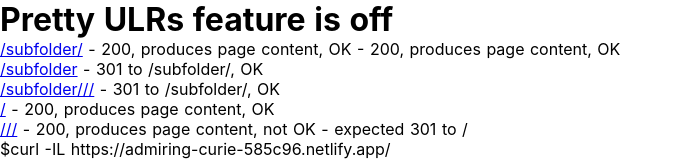
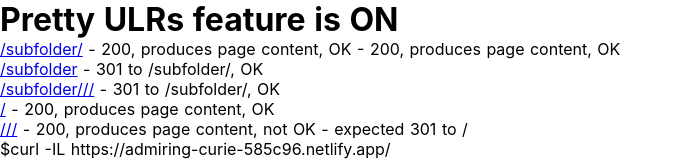
Before and after one commit to ddanilchenko/nuxtredirect, a Nuxt app: page / in a window 1280 px wide. Shown: the top 161 px of the page, without its empty margins (0-683 px from the left). Built offline with nearby package versions, Linux system fonts and the light colour scheme.

Commit message:
no message

```diff
--- a/pages/index.vue
+++ b/pages/index.vue
@@ -1,6 +1,6 @@
 <template>
   <div>
-    <h1>Pretty ULRs feature is off</h1>
+    <h1>Pretty ULRs feature is ON</h1>
     <div>
        <a href='/subfolder/'>/subfolder/</a> - 200, produces page content, OK - 200, produces page content, OK
     </div>
```
